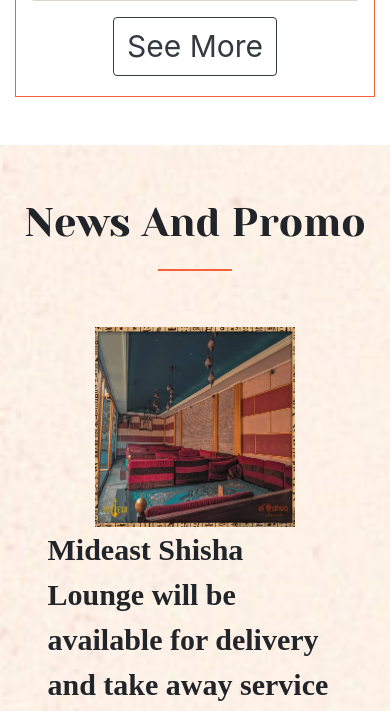
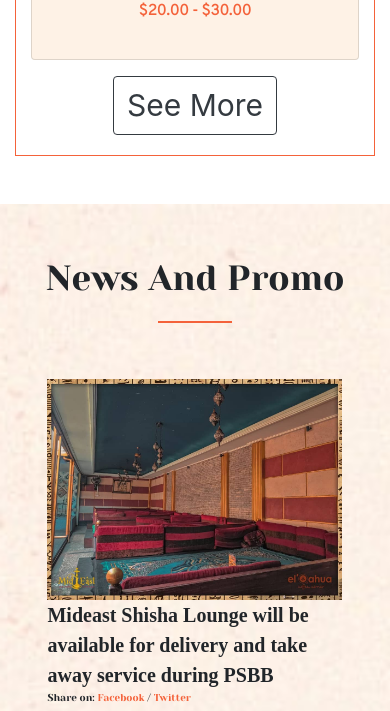
Before and after one commit to mideast-shisha/mideast-shisha.github.io, a PHP site: page / in a window 390 px wide. Shown: the part 5789-6500 px from the top of the page. Run offline with PHP 8.4, Linux system fonts and the light colour scheme; some libraries are stand-ins or nearby versions.

Commit message:
update news and promo

```diff
--- a/assets/css/custom.css
+++ b/assets/css/custom.css
@@ -450,6 +450,11 @@
         font-family : 'yeseva-one',cursive;
         font-size   : 40px;
     }
+    .img-banner-news
+    {
+        /* width: 200px; */
+        height: 100%;
+    }
 
 /* end about page style */
 /* start our menu page style */
--- a/assets/css/responsive.css
+++ b/assets/css/responsive.css
@@ -22,8 +22,7 @@
     .menu-name
     {
 		letter-spacing: 2px !important;
-		font-size: 11px !important;
-
+		font-size: 10px !important;
         margin: 10px !important;
     }
 
@@ -221,5 +220,14 @@
         border-top: 1px solid  #f4623a;
         top: 10px;
         width: 30px;
-    }
+	}
+	.slider-news-promo-name {
+		font-size: 20px;
+	}
+	.slider-news-promo-title {
+		font-size: 10px;
+	}
+	.slider-customer-review-title {
+		font-size: 35px;
+	}
 }
--- a/index.html
+++ b/index.html
@@ -896,6 +896,12 @@
                         </div>
                     </div>
                 </div>
+
+                <div class="row">
+                    <div class="col-xl-6 col-lg-6 col-md-8 offset-xl-3 offset-lg-3 offset-md-2 ">
+                        <button class="btn btn-outline-primary form-control button-see-more-menu" onclick="document.location.href='ourmenu.html'">See All Menu</button>
+                    </div>
+                </div>
             </div>
         </section>
 
@@ -1341,10 +1347,10 @@
                                     <div class="row mt-3">
                                         <div class="col-xl-10 col-lg-10 col-md-10 col-sm-10 col-10 offset-xl-1 offset-lg-1 offset-md-1 offset-sm-1 offset-1">
                                             <div class="row">
-                                                <div class="col-xl-3  col-lg-3  col-md-3 col-sm-12 col-12 w-100">
-                                                    <img src="assets/images/banner/bg-about-us-home.jpg" class="mx-auto" style="width: 200px; height: 200px;">
-                                                </div>
-                                                <div class="col-xl-9 col-lg-9 col-md-9 col-sm-12 col-12">
+                                                <div class="col-xl-3  col-lg-3  col-md-12 col-sm-12 col-12 w-100">
+                                                    <img src="assets/images/banner/bg-about-us-home.jpg" class="mx-auto img-banner-news">
+                                                </div>
+                                                <div class="col-xl-9 col-lg-9 col-md-12 col-sm-12 col-12">
                                                     <div class="slider-news-promo-name text-left">
                                                         Mideast Shisha Lounge will be available for delivery and take away service during PSBB
                                                     </div>
@@ -1365,10 +1371,10 @@
                                     <div class="row mt-3">
                                         <div class="col-xl-10 col-lg-10 col-md-10 col-sm-10 col-10 offset-xl-1 offset-lg-1 offset-md-1 offset-sm-1 offset-1">
                                             <div class="row">
-                                                <div class="col-xl-3  col-lg-3  col-md-3 col-sm-12 col-12 w-100">
-                                                    <img src="assets/images/banner/bg-about-us-home.jpg" class="mx-auto" style="width: 200px; height: 200px;">
-                                                </div>
-                                                <div class="col-xl-9 col-lg-9 col-md-9 col-sm-12 col-12">
+                                                <div class="col-xl-3  col-lg-3  col-md-12 col-sm-12 col-12 w-100">
+                                                    <img src="assets/images/banner/bg-about-us-home.jpg" class="mx-auto img-banner-news">
+                                                </div>
+                                                <div class="col-xl-9 col-lg-9 col-md-12 col-sm-12 col-12">
                                                     <div class="slider-news-promo-name text-left">
                                                         SELAMAT IDUL ADHA 2020
                                                     </div>
@@ -1391,7 +1397,7 @@
                 </div>
 
                 <div class="row">
-                    <div class="col-xl-6 col-lg-6 col-md-6 offset-xl-3 offset-lg-3 offset-md-3 ">
+                    <div class="col-xl-6 col-lg-6 col-md-8 offset-xl-3 offset-lg-3 offset-md-2 ">
                         <button class="btn btn-outline-primary form-control button-see-more-menu" onclick="document.location.href='pages/newspromo.html'">See All News and Promo</button>
                     </div>
                 </div>
```
